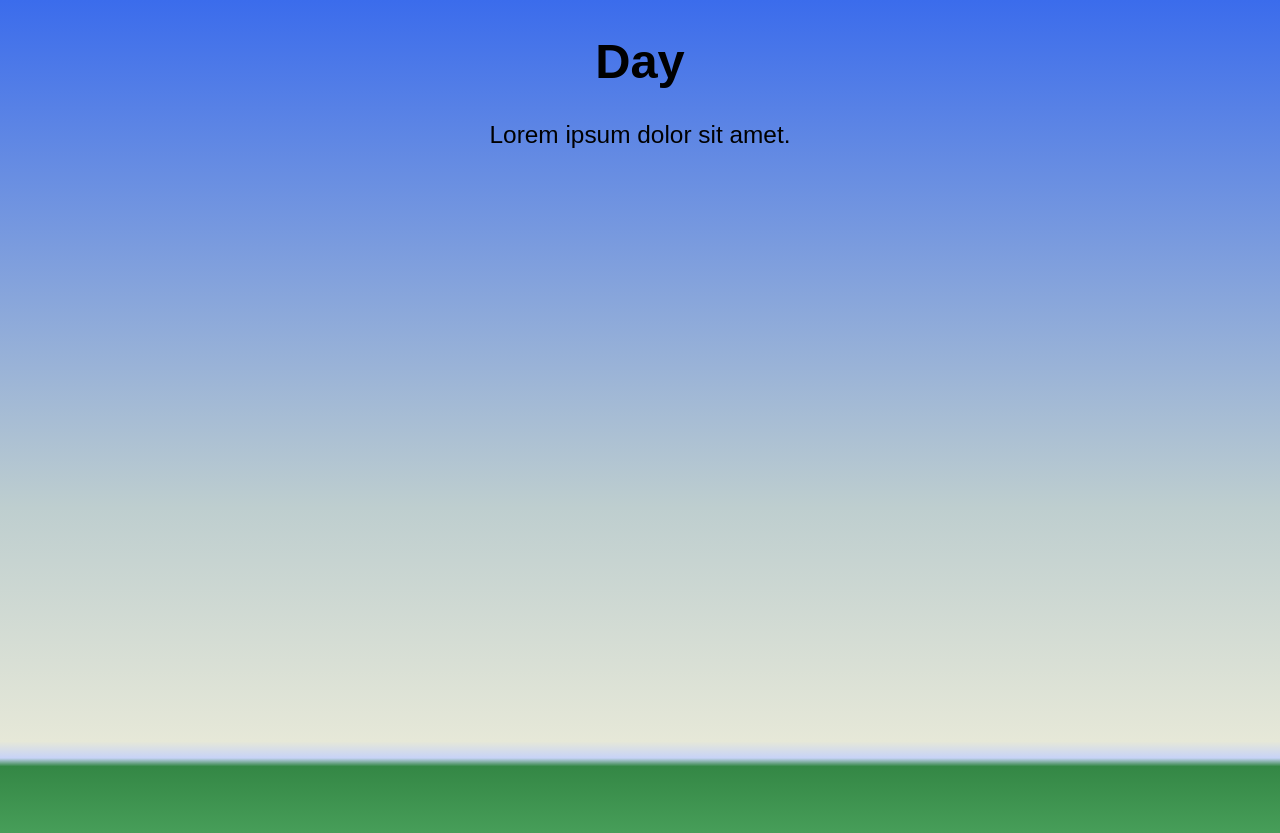
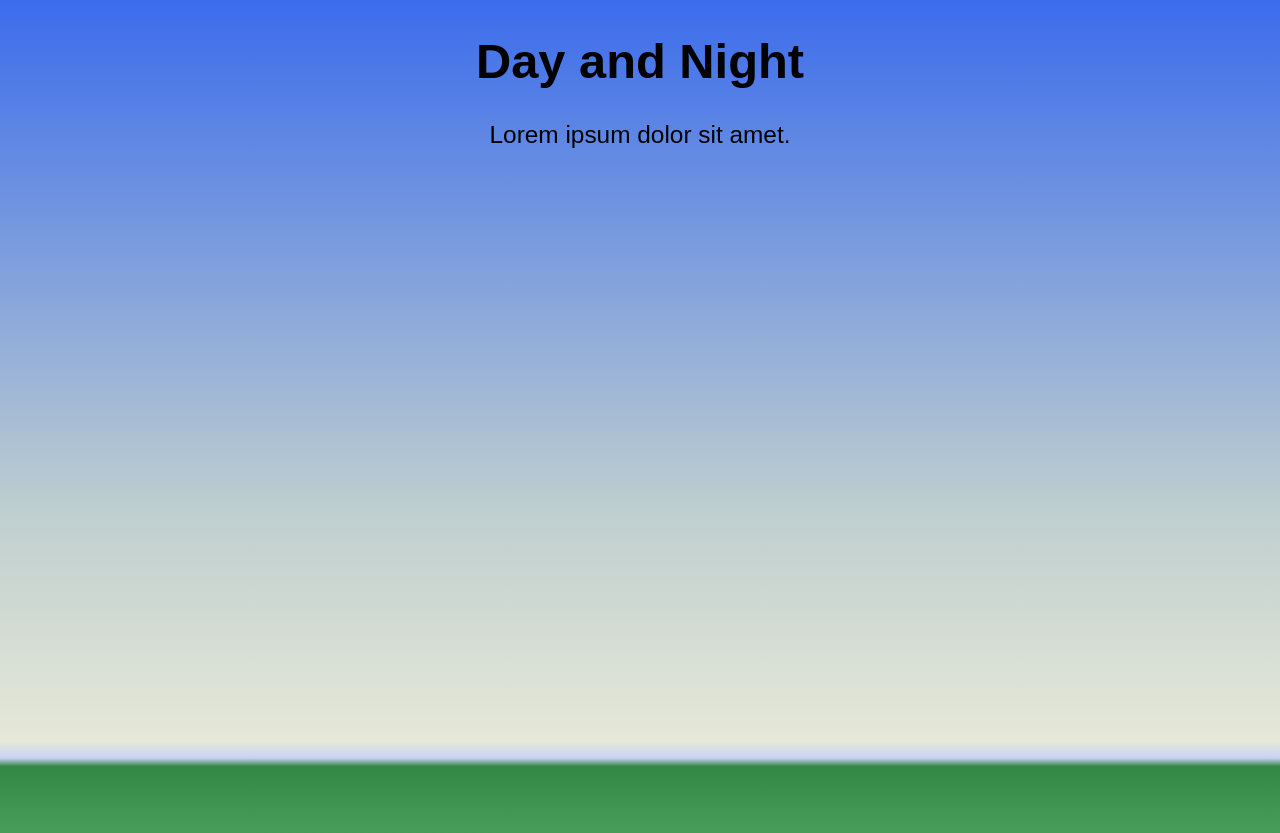
Before and after one commit to facelessapp/changeling, a plain HTML site: page index.html in a window 1280 px wide. Drawn offline with Linux system fonts and the light colour scheme.

Commit message:
Update index.html

```diff
--- a/index.html
+++ b/index.html
@@ -8,7 +8,7 @@
    <script src="./time-theme.js"></script>
 </head>
 <body>
-   <h1>Day</h1>
+   <h1>Day and Night</h1>
    <P>Lorem ipsum dolor sit amet.</P>
 
 </body>
```
